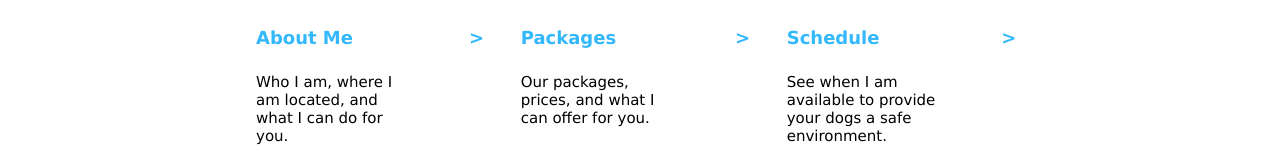
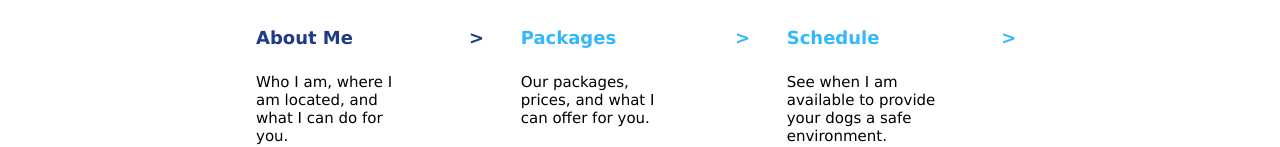
Before and after one commit to mcqueenspetservices/mcqueenspetservices.github.io, a plain HTML site: page index.html in a window 1280 px wide. In both pictures the pointer is over the element "About Me". Shown: the part 636-783 px from the top of the page. Drawn offline with Linux system fonts and the light colour scheme.

Commit message:
Update style.css

```diff
--- a/style.css
+++ b/style.css
@@ -104,6 +104,15 @@ a .text, a .arrow {
 	font-size: 36px;
 	padding-bottom: 10px;
 	color: #34B8FC;
+}
+
+.popular-items .row a:hover h1 {
+    color: #1E3A8A;
+}
+
+.popular-items .row a:hover ~ h1,
+.popular-items .row a:hover ~ .arrow h1 {
+    color: #1E3A8A;
 }
 
 .popular-items h2 {
@@ -325,7 +334,7 @@ a .text, a .arrow {
     }
 }
 
-@media (max-width: 1000px) {
+@media (max-width: 768px) {
     .welcome-box,
     .popular-items,
     .about-us,
```
